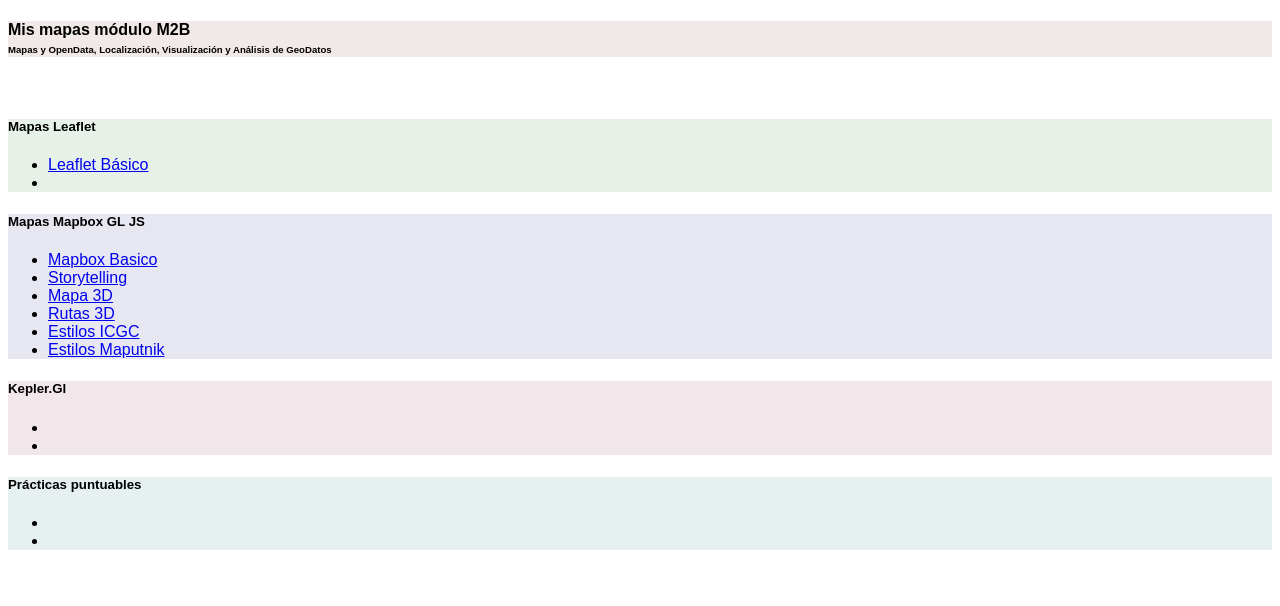
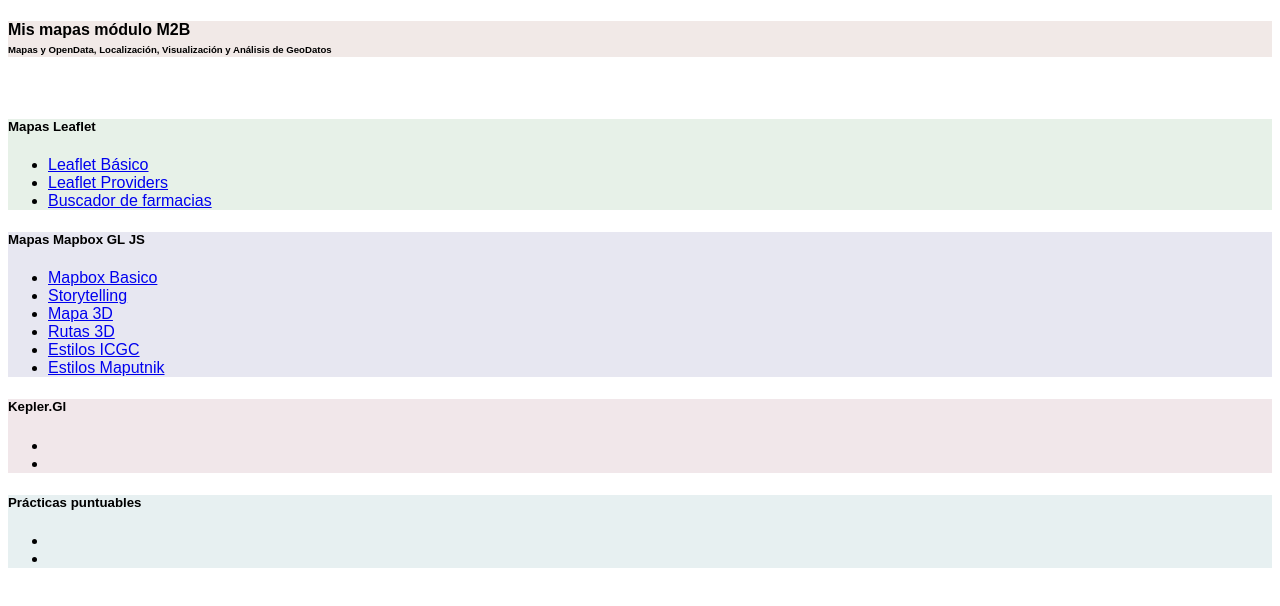
Before and after one commit to gfgis/geoweb, a plain HTML site: page index.html in a window 1280 px wide. Drawn offline with Linux system fonts and the light colour scheme.

Commit message:
adding providers

```diff
--- a/index.html
+++ b/index.html
@@ -86,8 +86,9 @@
           <ul>
             <li><a href="leaflet-basico.html" target="_blank">Leaflet Básico</a>
             </li>
+            <li><a href="leaflet-provider.html" target="_blank">Leaflet Providers</a></li>
             <li>
-              <!--añadir aqui entrada-->
+              <a href="buscadorfarmacias.html" target="_blank">Buscador de farmacias</a>
             </li>
           </ul>
         </div>
```
